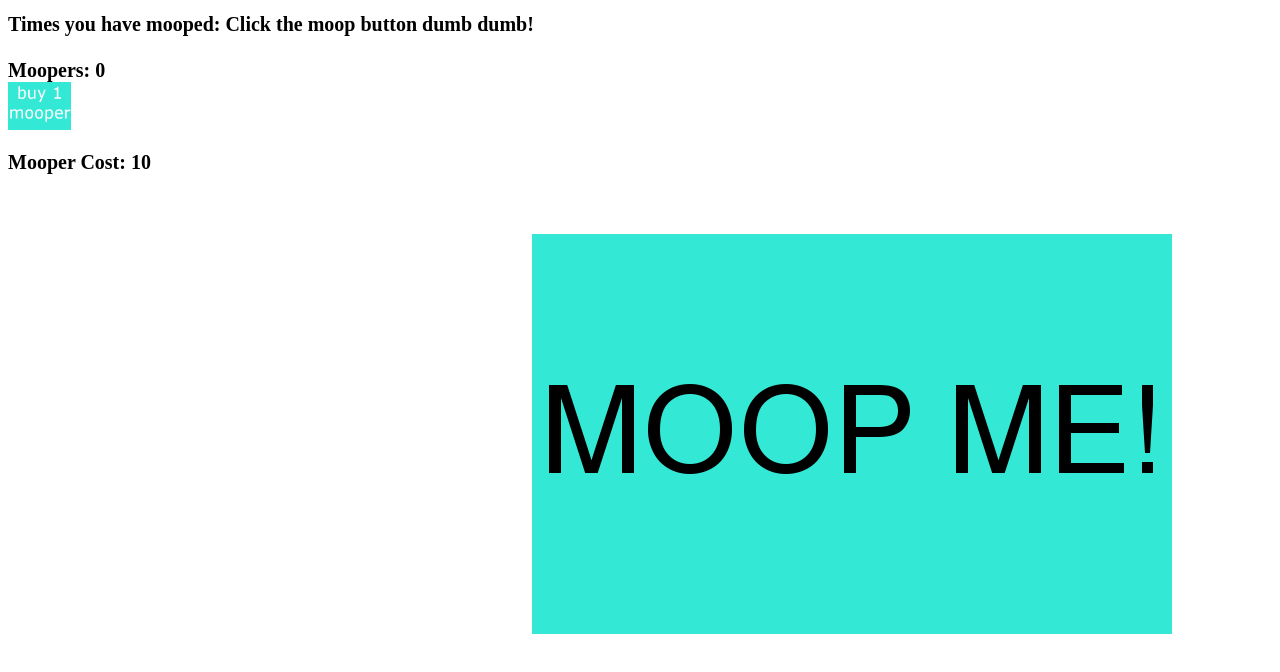
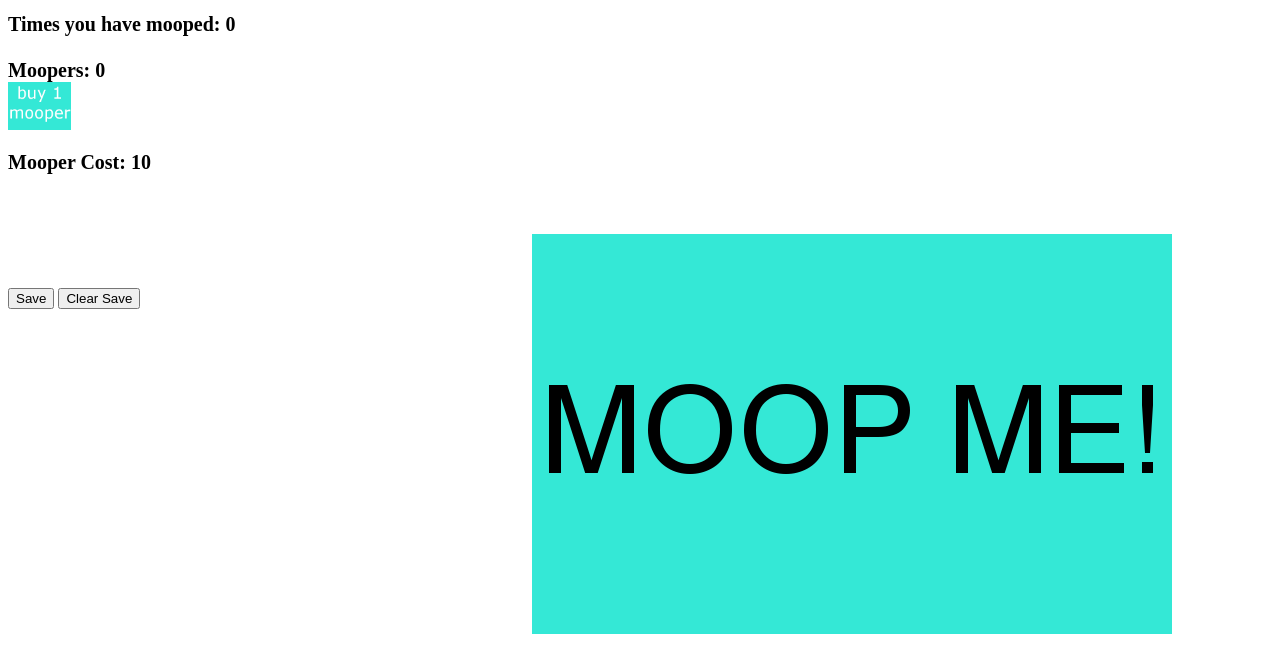
Before and after one commit to ZombGuy/ZombGuy.github.io, a plain HTML site: page index.html in a window 1280 px wide. Drawn offline with Linux system fonts and the light colour scheme.

Commit message:
Update index.html

```diff
--- a/index.html
+++ b/index.html
@@ -1,13 +1,17 @@
 <!DOCTYPE html>
+<meta charset="UTF-8">
 <html>
 
 <link rel="stylesheet" type="text/css" href="interface.css" />
 <script type="text/javascript" src="main.js"></script>
 
+
+<body onLoad='load()'>
 <h1> Times you have mooped:
-<span id=Moops> Click the moop button dumb dumb!</span>
+<span id="Moops">0
+</span>
 <br /><br />
-Moopers: <span id="moopers" align="left">0</span>
+Moopers: <span id="moopers">0</span>
 <br />
 <img src="buymooper.png" height="5%" width="5%" align="left" onClick="buyMooper()" ></img src>
 <br /><br /><br />
@@ -16,12 +20,23 @@ Mooper Cost: <span id="mooperCost" align="left">10</span>
 <br />
 <br />
 </h1>
-<body>
 
-<img src="moopme.png" align="right" hspace="100" onClick="moopClick(1)" > <img align="middle"> </img align></img src>
+<img src="moopme.png" align="right" hspace="100" onClick='moopClick(1)'> <img align="middle"> </img align></img src>
 
 
 <script type="text/javascript" src="main.js"></script>
+
+<br />
+<br />
+<br />
+
+<button onClick='save()'> Save </button>
+
+
+<button onClick=localStorage.removeItem("save")> Clear Save </button>
+
+
+
 </body>
 
 
```
